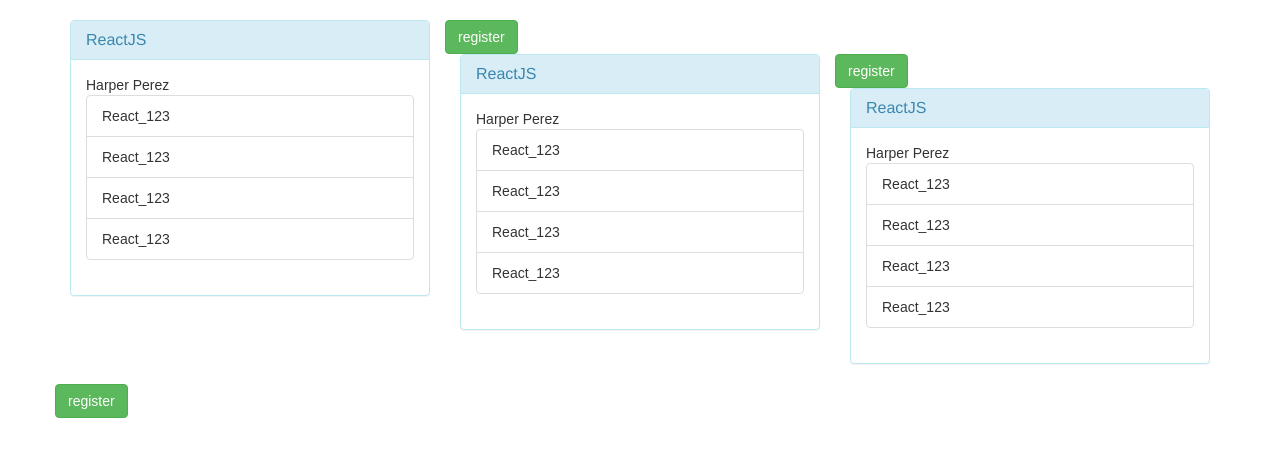
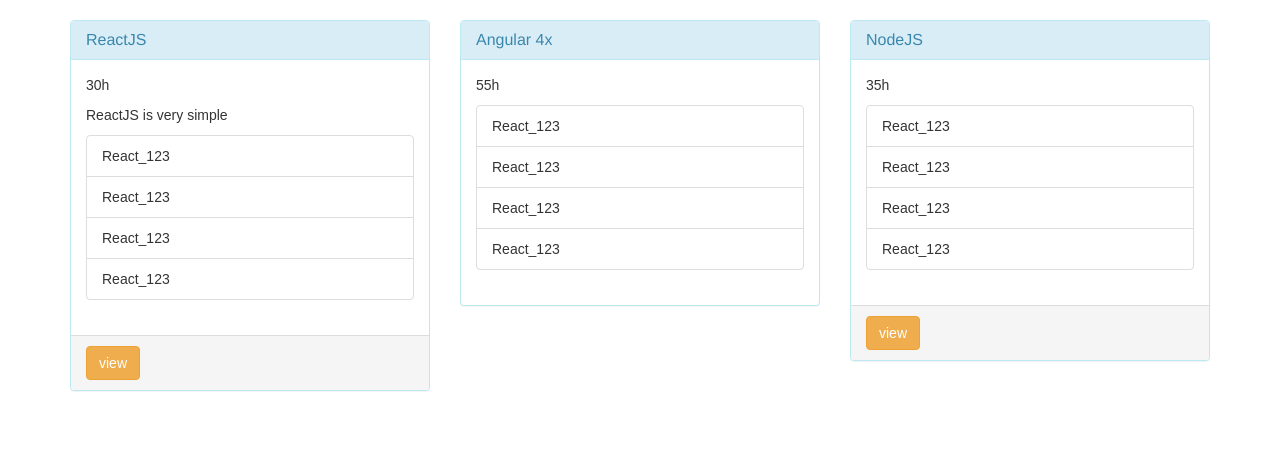
Before and after one commit to huynvn010193/ReactJS, a React (Create React App) app in the folder ch01/: page / in a window 1280 px wide. Shown: the top 456 px of the page. Built offline with nearby package versions, Linux system fonts and the light colour scheme.

Commit message:
Done Bài 14 Sử dụng Props - Phần 2

```diff
--- a/ch01/src/App.js
+++ b/ch01/src/App.js
@@ -6,9 +6,9 @@ class App extends Component {
   render() {
     return (
       	<div className="row">
-      		<Course />
-      		<Course />
-      		<Course />
+      		<Course name="ReactJS" time="30h" free={true}>ReactJS is very simple</Course>
+      		<Course name="Angular 4x" time="55h" free={false}></Course>
+      		<Course name="NodeJS" time="35h" free={true}></Course>
 		</div>
     );
   }
--- a/ch01/src/components/Course.js
+++ b/ch01/src/components/Course.js
@@ -3,25 +3,30 @@ import Lesson from './Lesson';
 
 class Course extends Component {
     // Viết theo kiểu ES6 => ko cần khai báo kiểu function
-    formatName(user) {
+    /*formatName(user) {
         return user.firstName + ' ' + user.lastName;
+    }*/
+    showButtonFree()
+    {
+        const isFree = this.props.free;
+        if(isFree === true)
+        {
+            return <div className="panel-footer">
+                        <button type="button" className="btn btn-warning">view</button>
+                    </div>;
+        }
     }
-
     render() {
-        const user = {
-            firstName: 'Harper',
-            lastName: 'Perez'
-        };
-
         return (
             <div>
                 <div className="col-xs-4 col-sm-4 col-md-4 col-lg-4">
                     <div className="panel panel-info">
                         <div className="panel-heading">
-                            <h3 className="panel-title">ReactJS</h3>
+                            <h3 className="panel-title">{this.props.name}</h3>
                         </div>
                         <div className="panel-body">
-                            {this.formatName(user)}
+                            <p>{this.props.time}</p>
+                            <p>{this.props.children}</p>
                             <ul className="list-group">
                                 <Lesson />
                                 <Lesson />
@@ -29,12 +34,11 @@ class Course extends Component {
                                 <Lesson />
                             </ul>
                         </div>
+                        {this.showButtonFree()}
                     </div>
                 </div>
-                <button type="button" className="btn btn-success">register</button>
             </div>
         );
-  }
+    }
 }
-
 export default Course;
```
Also changed, not shown: ch01/src/Hello.js (line endings or trailing spaces), 1 other file (tests, documents, lock files or other folders).
